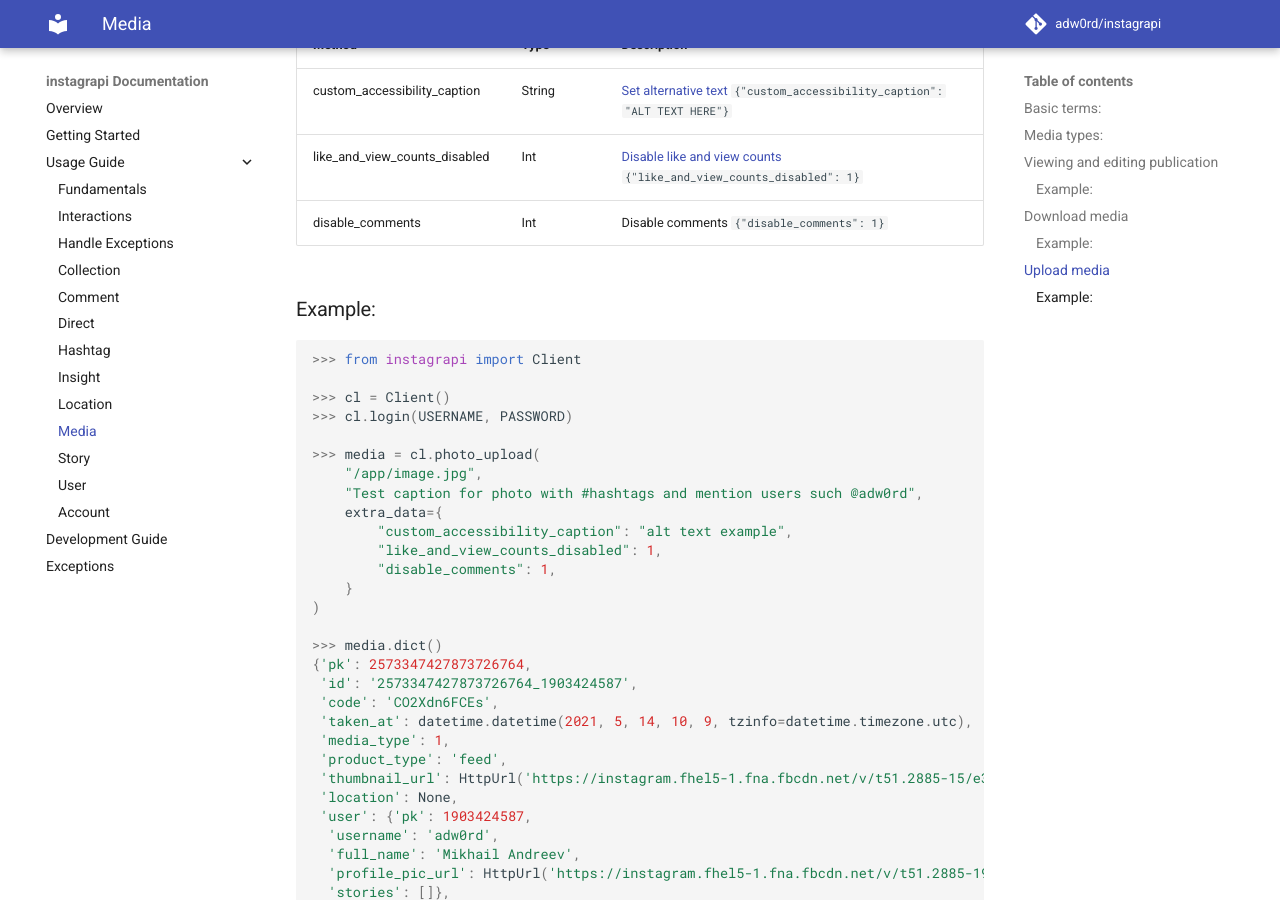
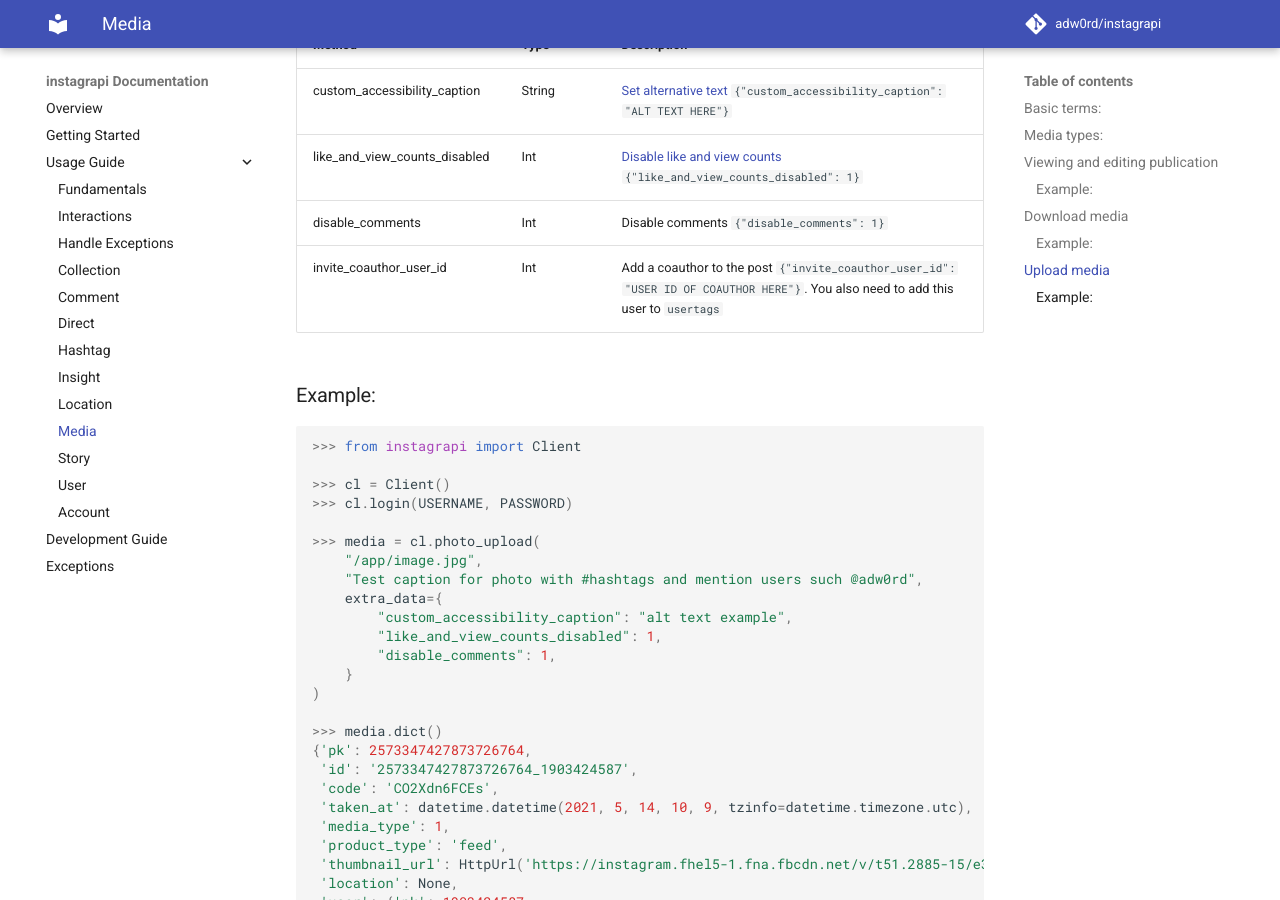
Before and after one commit to subzeroid/instagrapi, an MkDocs documentation site: the page built from docs/usage-guide/media.md, in a window 1280 px wide and 900 px high, scrolled down 7249 px. Built offline with MkDocs 1.6.1 and Material for MkDocs 9.7.7, drawn with Linux system fonts in a browser that asks for light colours; comment, search, counter and statistics services are not loaded; the version menu is left out.

Commit message:
Added coauthor info to docs
Added invite_coauthor_user_id to extra_data when uploading photos

```diff
--- a/docs/usage-guide/media.md
+++ b/docs/usage-guide/media.md
@@ -263,6 +263,7 @@
 | custom_accessibility_caption  | String | [Set alternative text](https://github.com/adw0rd/instagrapi/issues/351) `{"custom_accessibility_caption": "ALT TEXT HERE"}`
 | like_and_view_counts_disabled | Int    | [Disable like and view counts](https://github.com/adw0rd/instagrapi/issues/382) `{"like_and_view_counts_disabled": 1}`
 | disable_comments              | Int    | Disable comments `{"disable_comments": 1}`
+| invite_coauthor_user_id       | Int    | Add a coauthor to the post `{"invite_coauthor_user_id": "USER ID OF COAUTHOR HERE"}`. You also need to add this user to `usertags`
 
 ### Example:
 
```
